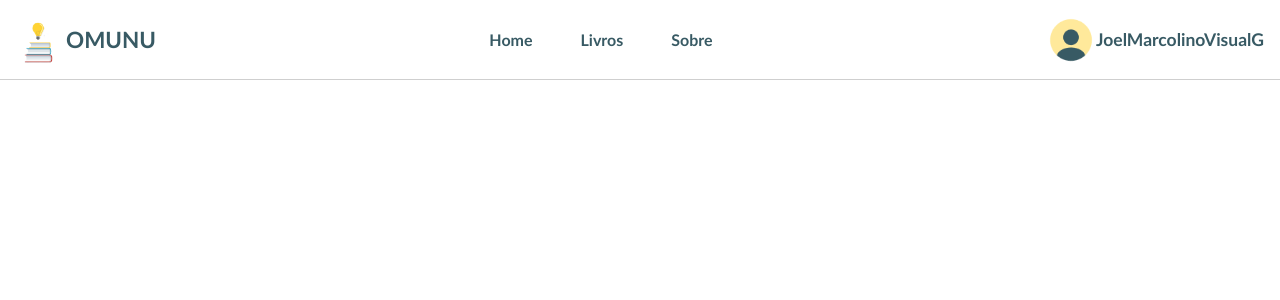
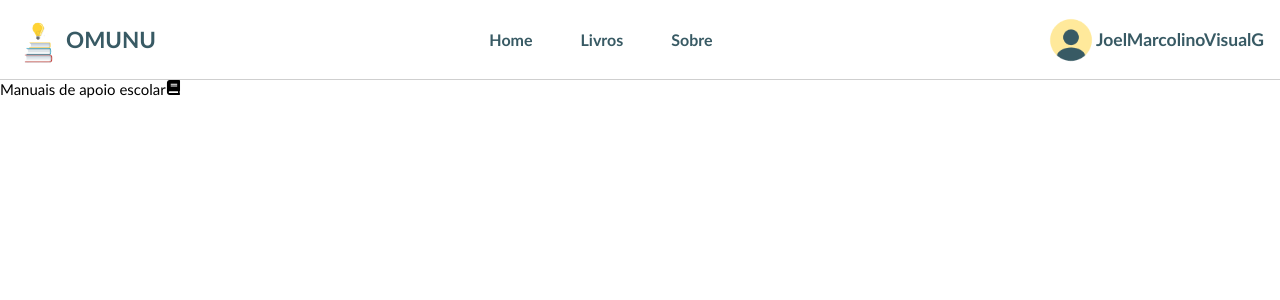
Before and after one commit to mauriciocosta404/OMUNU, a Next.js app: page /livros in a window 1280 px wide. Shown: the top 300 px of the page. Built offline with nearby package versions, Linux system fonts and the light colour scheme.

Commit message:
feat: adicionando importação do bookCategory

```diff
--- a/src/components/bookCategory/index.tsx
+++ b/src/components/bookCategory/index.tsx
@@ -9,7 +9,9 @@ const BookCategory:React.FC<BookCategoryType> =({
     return(
         <S.Container>
             <span>{title}</span>
-            <Icon/>
+            {Icon}
         </S.Container>
     )
 }
+
+export default BookCategory;
--- a/src/views/books/index.tsx
+++ b/src/views/books/index.tsx
@@ -1,5 +1,7 @@
+import BookCategory from '../../components/bookCategory'
 import Header from '../../components/header/header'
 import * as S from './styles'
+import { FaBook } from 'react-icons/fa'
 
 const Books=()=>{
     return(
@@ -9,6 +11,8 @@ const Books=()=>{
             searchInput={false}
             bollTop={false}
             />
+
+            <BookCategory title='Manuais de apoio escolar' Icon={<FaBook/>}/>
         </S.Container>
     )
 }
```
